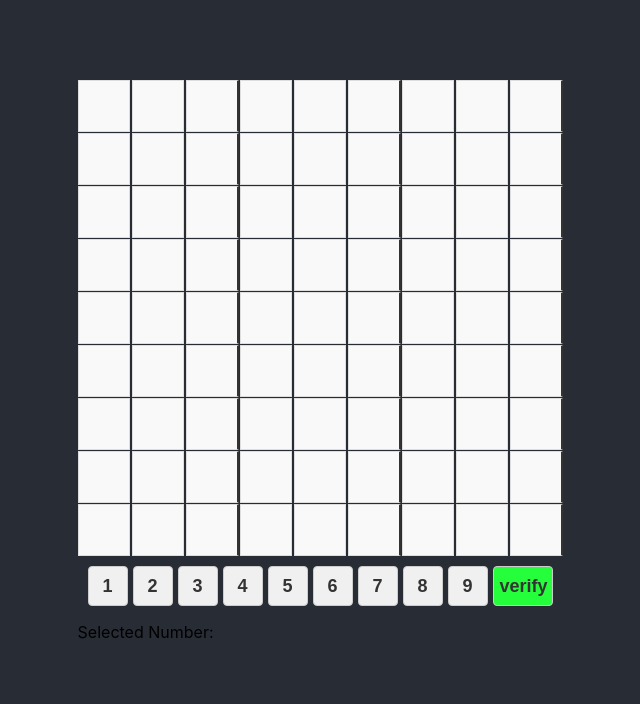
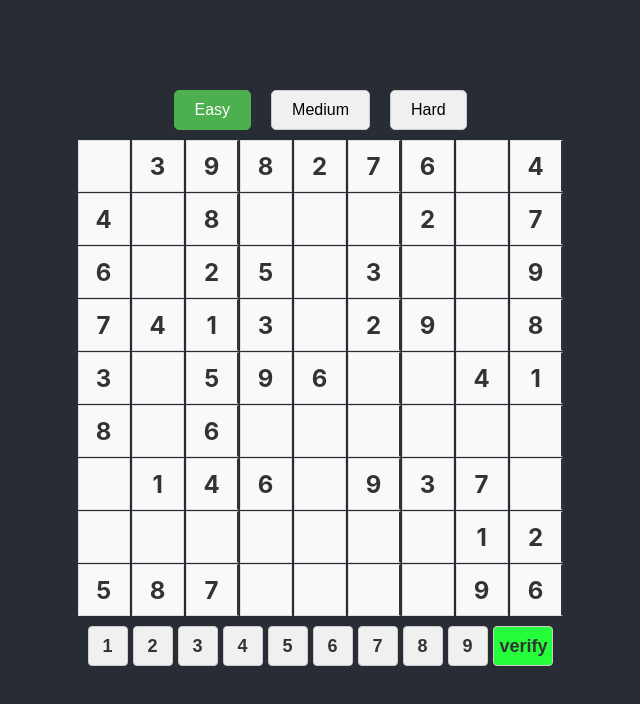
Before and after one commit to MouhamadKraytem/SudokuGame, a React (Create React App) app: page / in a window 1280 px wide. Shown: the top 704 px of the page, without its empty margins (332-972 px from the left). Built offline with nearby package versions, Linux system fonts and the light colour scheme.

Commit message:
difficulty board generator

```diff
--- a/src/App.tsx
+++ b/src/App.tsx
@@ -6,15 +6,18 @@ import './App.css';
 //componant
 import SelectionBar from './componants/SelectionBar';
 import Board from './componants/Board';
+import DifficultySelect from './componants/DifficultySelect';
 
 //utils
 import { findDuplicates } from './utils/findDuplicates';
+import { generatePuzzle } from './utils/generateBoard';
+
 
 function App() {
-  const initialBoard = Array(9).fill(null).map(() => Array(9).fill(0)); // 9x9 board initialized to 0
+  const initialBoard = generatePuzzle("easy");
   const [board, setBoard] = useState<number[][]>(initialBoard);
   const [selectedNumber, setSelectedNumber] = useState<number | null>(null);
-
+  const [selectedDifficulty, setSelectedDifficulty] = useState<'easy' | 'medium' | 'hard'>('easy');
   const handleNumberSelect = (number: number | null) => {
     setSelectedNumber(number);
   };
@@ -32,11 +35,19 @@ function App() {
     setDuplicates(findDuplicates(newBoard));
   };
 
+  const handleDifficultyChange = (difficulty: 'easy' | 'medium' | 'hard') => {
+    setSelectedDifficulty(difficulty);  // Update the selected difficulty state
+    const newBoard = generatePuzzle(difficulty);
+    setBoard(newBoard);
+    setDuplicates({});
+    setSelectedNumber(null); // Optionally clear the selected number
+  };
+
   return (
     <div className="app">
+      <DifficultySelect onDifficultyChange={handleDifficultyChange} selectedDifficulty={selectedDifficulty} />
       <Board board={board} onCellClick={handleCellClick} duplicates={duplicates} />
       <SelectionBar onSelect={handleNumberSelect} selectedValue={selectedNumber} board={board}/>
-      <p>Selected Number: {selectedNumber}</p>
     </div>
   );
 }
--- /dev/null
+++ b/src/componants/DifficultySelect.tsx
@@ -0,0 +1,40 @@
+import React from 'react'
+
+
+//css
+import "./difficultySelect.css";
+// Types for Difficulty Select Props
+type DifficultySelectProps = {
+	onDifficultyChange: (difficulty: 'easy' | 'medium' | 'hard') => void;
+	selectedDifficulty: 'easy' | 'medium' | 'hard';
+};
+
+function DiffuctySelect({ onDifficultyChange, selectedDifficulty }: DifficultySelectProps) {
+	return (
+		<div className="difficulty-select">
+			<button
+				className={`difficulty-button ${selectedDifficulty === 'easy' ? 'active' : ''}`}
+				onClick={() => selectedDifficulty !== 'easy' && onDifficultyChange('easy')}  // Prevent click if already selected
+				disabled={selectedDifficulty === 'easy'}  // Disable button if selected
+			>
+				Easy
+			</button>
+			<button
+				className={`difficulty-button ${selectedDifficulty === 'medium' ? 'active' : ''}`}
+				onClick={() => selectedDifficulty !== 'medium' && onDifficultyChange('medium')}  // Prevent click if already selected
+				disabled={selectedDifficulty === 'medium'}  // Disable button if selected
+			>
+				Medium
+			</button>
+			<button
+				className={`difficulty-button ${selectedDifficulty === 'hard' ? 'active' : ''}`}
+				onClick={() => selectedDifficulty !== 'hard' && onDifficultyChange('hard')}  // Prevent click if already selected
+				disabled={selectedDifficulty === 'hard'}  // Disable button if selected
+			>
+				Hard
+			</button>
+		</div>
+	);
+}
+
+export default DiffuctySelect
--- a/src/componants/SelectionBar.tsx
+++ b/src/componants/SelectionBar.tsx
@@ -1,6 +1,6 @@
 // src/components/SelectionBar.tsx
 
-import React from 'react';
+import React, { useState } from 'react';
 import './selectionBar.css';
 import { isBoardComplete } from "../utils/isBoardCompleted";
 type SelectionBarProps = {
@@ -12,6 +12,14 @@ type SelectionBarProps = {
 export default function SelectionBar({ onSelect, selectedValue ,board}: SelectionBarProps) {
 	const numbers = [1, 2, 3, 4, 5, 6, 7, 8, 9];
 
+	const [showCompletionStatus, setShowCompletionStatus] = useState(false);
+	const [isComplete, setIsComplete] = useState(false);
+
+	const handleVerifyClick = () => {
+		const complete = isBoardComplete(board);
+		setIsComplete(complete);
+		setShowCompletionStatus(true);
+	};
 	return (
 		<div className="selection-bar">
 			{numbers.map((number) => (
@@ -31,16 +39,28 @@ export default function SelectionBar({ onSelect, selectedValue ,board}: Selectio
 			))}
 			<button
 				className='selection-button verify-button'
-				onClick={()=>{
-					if (isBoardComplete(board)) {
-						console.log("board Completed");
-					}else{
-						console.log("board not Completed");
-					}
-				}}
+				onClick={handleVerifyClick}
 				>
 				verify
 			</button>
+			{showCompletionStatus && (
+				<div
+					className="completion-popup-overlay"
+					onClick={() => setShowCompletionStatus(false)}
+				>
+					<div
+						className="completion-popup"
+						onClick={(e) => e.stopPropagation()} // Prevent closing when clicking inside the popup
+					>
+						<p className="completion-message">
+							{isComplete ? "The board is complete!" : "The board is not complete."}
+						</p>
+						<button className="close-button" onClick={() => setShowCompletionStatus(false)}>
+							Close
+						</button>
+					</div>
+				</div>
+			)}
 		</div>
 	);
 }
--- /dev/null
+++ b/src/componants/difficultySelect.css
@@ -0,0 +1,26 @@
+.difficulty-select {
+  display: flex;
+  justify-content: center;
+  margin: 10px 0;
+}
+
+.difficulty-button {
+  font-size: 16px;
+  margin: 0 10px;
+  padding: 10px 20px;
+  cursor: pointer;
+  background-color: #f0f0f0;
+  border: 1px solid #ccc;
+  border-radius: 5px;
+  transition: background-color 0.3s;
+}
+
+.difficulty-button:hover {
+  background-color: #ddd;
+}
+
+.difficulty-button.active {
+  background-color: #4CAF50; /* Green background for selected difficulty */
+  color: white; /* White text for selected difficulty */
+  border-color: #4CAF50; /* Match border with the background */
+}
--- a/src/componants/selectionBar.css
+++ b/src/componants/selectionBar.css
@@ -33,3 +33,52 @@
   width: 60px;
   background-color: #25ff3b;
 }
+
+.completion-popup-overlay {
+  position: fixed;
+  top: 0;
+  left: 0;
+  width: 100%;
+  height: 100%;
+  background-color: rgba(0, 0, 0, 0.5); /* Semi-transparent overlay */
+  display: flex;
+  justify-content: center;
+  align-items: center;
+  z-index: 1000;
+}
+
+@keyframes scaleIn {
+  0% {
+    transform: scale(0.5);
+    opacity: 0;
+  }
+  50% {
+    transform: scale(0.8);
+    opacity: 0.5;
+  }
+  100% {
+    transform: scale(1);
+    opacity: 1;
+  }
+}
+
+/* Centered pop-up styling */
+.completion-popup {
+  background-color: white;
+  padding: 20px;
+  border-radius: 8px;
+  box-shadow: 0px 4px 12px rgba(0, 0, 0, 0.3);
+  text-align: center;
+  font-size: 1.2rem;
+  animation: scaleIn 0.3s ease-in-out;
+}
+
+.close-button {
+  margin-top: 10px;
+  padding: 8px 16px;
+  background-color: #ff6347;
+  color: white;
+  border: none;
+  border-radius: 4px;
+  cursor: pointer;
+}
--- /dev/null
+++ b/src/utils/generateBoard.ts
@@ -0,0 +1,137 @@
+type Board = number[][];
+
+const EMPTY = 0;
+
+export function generatePuzzle(difficulty: "easy" | "medium" | "hard"): Board {
+	const board = createFullBoard();
+	const clues = getCluesCount(difficulty);
+	removeCells(board, 81 - clues);
+	return board;
+}
+
+// 1. Create a complete board using backtracking.
+function createFullBoard(): Board {
+	const board: Board = Array.from({ length: 9 }, () => Array(9).fill(EMPTY));
+	fillBoard(board);
+	return board;
+}
+
+function fillBoard(board: Board): boolean {
+	for (let row = 0; row < 9; row++) {
+		for (let col = 0; col < 9; col++) {
+			if (board[row][col] === EMPTY) {
+				const numbers = shuffleArray([1, 2, 3, 4, 5, 6, 7, 8, 9]);
+				for (const num of numbers) {
+					if (isSafe(board, row, col, num)) {
+						board[row][col] = num;
+						if (fillBoard(board)) return true;
+						board[row][col] = EMPTY;
+					}
+				}
+				return false;
+			}
+		}
+	}
+	return true;
+}
+
+// 2. Remove cells based on difficulty.
+function getCluesCount(difficulty: "easy" | "medium" | "hard"): number {
+	switch (difficulty) {
+		case "easy":
+			return 44; // Around 36 clues
+		case "medium":
+			return 32; // Around 32 clues
+		case "hard":
+			return 28; // Around 28 clues
+		default:
+			return 36;
+	}
+}
+
+
+function removeCells(board: Board, cellsToRemove: number): void {
+	let removed = 0;
+	const cells: [number, number][] = [];
+
+	// Collect all board positions (row, col) to randomize cell removal
+	for (let row = 0; row < 9; row++) {
+		for (let col = 0; col < 9; col++) {
+			cells.push([row, col]);
+		}
+	}
+
+	// Shuffle cells to remove them in a random order
+	shuffleArray(cells);
+
+	for (const [row, col] of cells) {
+		if (board[row][col] !== EMPTY) {
+			const backup = board[row][col];
+			board[row][col] = EMPTY;
+
+			// Check if the puzzle still has a unique solution
+			if (hasUniqueSolution(board)) {
+				removed++;
+			} else {
+				board[row][col] = backup; // Restore if no unique solution
+			}
+
+			if (removed === cellsToRemove) {
+				break; // Stop when we reach the target number of clues
+			}
+		}
+	}
+}
+
+
+// 3. Check if board has a unique solution.
+function hasUniqueSolution(board: Board): boolean {
+	let solutions = 0;
+	function solve(board: Board): boolean {
+		for (let row = 0; row < 9; row++) {
+			for (let col = 0; col < 9; col++) {
+				if (board[row][col] === EMPTY) {
+					for (let num = 1; num <= 9; num++) {
+						if (isSafe(board, row, col, num)) {
+							board[row][col] = num;
+							if (solve(board)) {
+								solutions++;
+								if (solutions > 1) return true; // Stop if more than one solution
+							}
+							board[row][col] = EMPTY;
+						}
+					}
+					return false;
+				}
+			}
+		}
+		return true;
+	}
+	solve(board);
+	return solutions === 1;
+}
+
+// Utility functions
+function isSafe(board: Board, row: number, col: number, num: number): boolean {
+	return (
+		!board[row].includes(num) &&
+		!board.map((r) => r[col]).includes(num) &&
+		!get3x3Grid(board, row, col).includes(num)
+	);
+}
+
+function get3x3Grid(board: Board, row: number, col: number): number[] {
+	const startRow = Math.floor(row / 3) * 3;
+	const startCol = Math.floor(col / 3) * 3;
+	const grid: number[] = [];
+	for (let r = startRow; r < startRow + 3; r++) {
+		for (let c = startCol; c < startCol + 3; c++) {
+			grid.push(board[r][c]);
+		}
+	}
+	return grid;
+}
+
+function shuffleArray<T>(array: T[]): T[] {
+	return array.sort(() => Math.random() - 0.5);
+}
```
Also changed, not shown: src/componants/CheckButton.tsx (deleted, +0 -9 lines), src/componants/CompletionStatus.tsx (added, +17 -0 lines), src/componants/completionStatus.css (added, +15 -0 lines).
